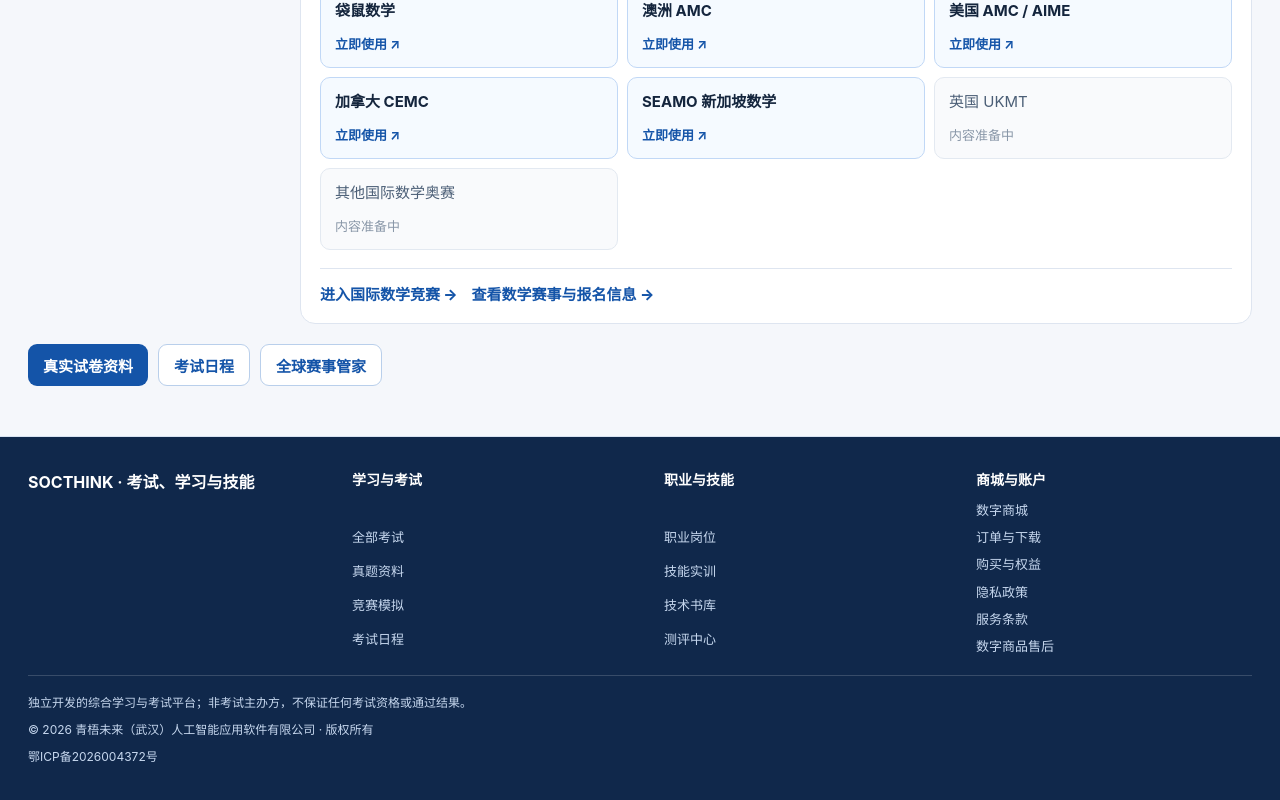
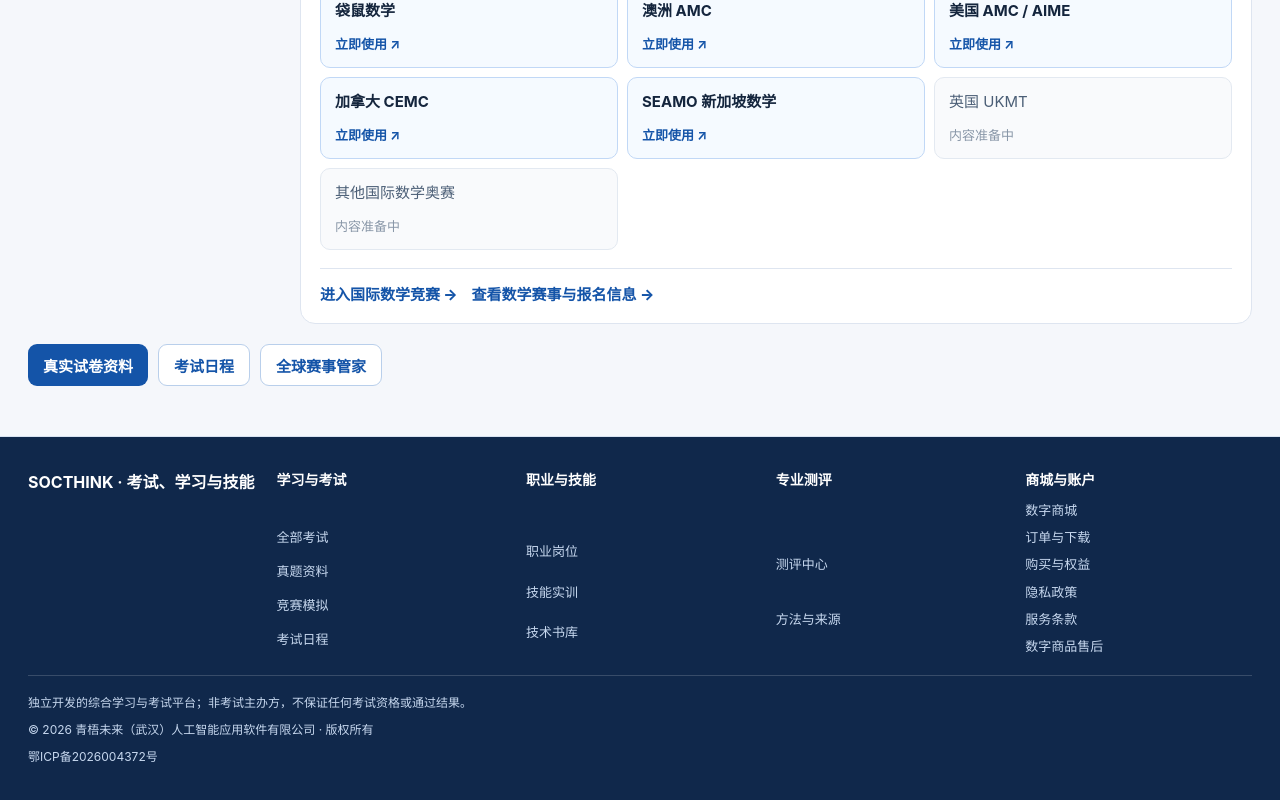
Before and after one commit to star8592/Kangaroo-Practice-Simulator, a Next.js app: page /assessments in a window 1280 px wide. Shown: the part 1078-1878 px from the top of the page. Built offline with nearby package versions, Linux system fonts and the light colour scheme; no server answers.

Commit message:
style(ia): separate assessment footer group and clarify exam page metadata

```diff
--- a/src/app/assessments/page.tsx
+++ b/src/app/assessments/page.tsx
@@ -1,6 +1,6 @@
 import AssessmentPortalClient from "@/components/AssessmentPortalClient";
 export const metadata = {
-  title: "综合考试与测评中心 | SOCTHINK",
+  title: "全部考试与模拟练习 | SOCTHINK",
   description: "中小学与升学、数学竞赛、语言考试、大学考研和职业资格考试的统一目录。计算训练、竞赛模拟、真题资料和考试日程均从所属考试进入；岗位、技能与人格测评分别有独立业务栏目。",
   alternates: { canonical: "/assessments" },
 };
--- a/src/app/globals.css
+++ b/src/app/globals.css
@@ -394,7 +394,7 @@
 
 /* Public footer: grouped, coherent service hierarchy. */
 .site-footer-top{align-items:start}
-.site-footer-top nav{display:grid;grid-template-columns:repeat(3,minmax(0,1fr));gap:18px 36px;flex:1;max-width:900px}
+.site-footer-top nav{display:grid;grid-template-columns:repeat(4,minmax(0,1fr));gap:18px 23px;flex:1;max-width:980px}
 .site-footer-group{min-width:0;display:grid;gap:12px}
 .site-footer-group>b{color:#fff;font-size:14px}
 .site-footer-group>div{display:grid;gap:9px}
--- a/src/components/SiteFooter.tsx
+++ b/src/components/SiteFooter.tsx
@@ -12,7 +12,10 @@ const GROUPS=[
   {href:"/career",zh:"职业岗位",en:"Careers"},
   {href:"/skill-labs",zh:"技能实训",en:"Skill labs"},
   {href:"/skill-labs/books",zh:"技术书库",en:"Technical books"},
-  {href:"/assessment-center",zh:"测评中心",en:"Assessments"},
+ ]},
+ {zh:"专业测评",en:"Assessments",items:[
+  {href:"/assessment-center",zh:"测评中心",en:"Assessment center"},
+  {href:"/assessment-center/methodology",zh:"方法与来源",en:"Methods and sources"},
  ]},
  {zh:"商城与账户",en:"Store and account",items:[
   {href:"/shop",zh:"数字商城",en:"Digital store"},
```
